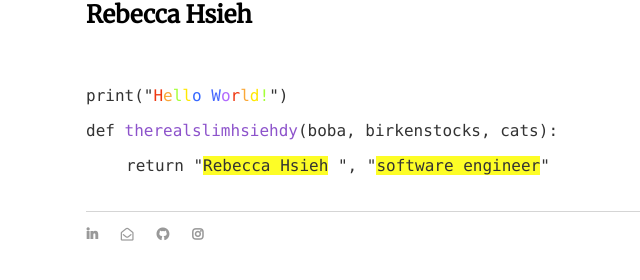
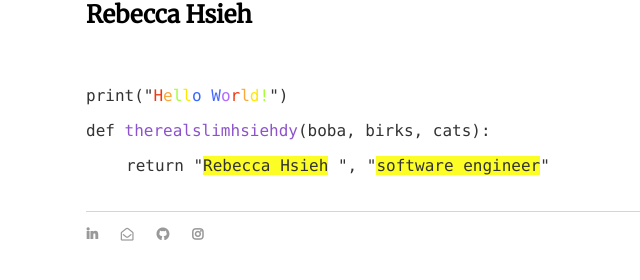
Before and after one commit to therealslimhsiehdy/therealslimhsiehdy.github.io, a Jekyll site: the page built from index.html, in a window 1280 px wide. Shown: the part 112-392 px from the top of the page, without its empty margins (229-869 px from the left). Built offline with Jekyll 4.4.1, drawn with Linux system fonts in a browser that asks for light colours; nearby versions of some CDN libraries.

```diff
--- a/_layouts/default.html
+++ b/_layouts/default.html
@@ -31,7 +31,7 @@
         		<br>
        			<p class="cb">print("<font color="#EF3710">H</font><font color="#FAA838">e</font><font color="#A4FF37">l</font><font color="#FFE800">l</font><font color="#3768FF">o</font> <font color="#4869FE">W</font><font color="#B26BFE">o</font><font color="#EF3710">r</font><font color="#FAA838">l</font><font color="#FFE800">d</font><font color="#A4FF37">!</font>")</p>
 
-       			<p class="cb">def <font color="#8D53CB">therealslimhsiehdy</font>(boba, birkenstocks, cats):</p>
+       			<p class="cb">def <font color="#8D53CB">therealslimhsiehdy</font>(boba, birks, cats):</p>
        			<p class="tab cb">return "<span style="background-color: #FDFD26">Rebecca Hsieh</span> ", "<span style="background-color: #FDFD26">software engineer</span>"</p>
        			<br>
     		</div><!-- /.blurb -->
```
